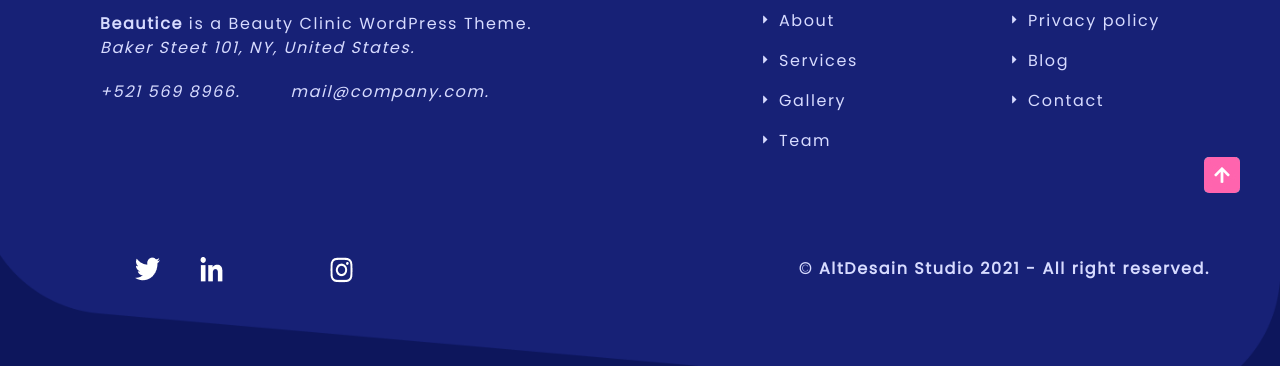
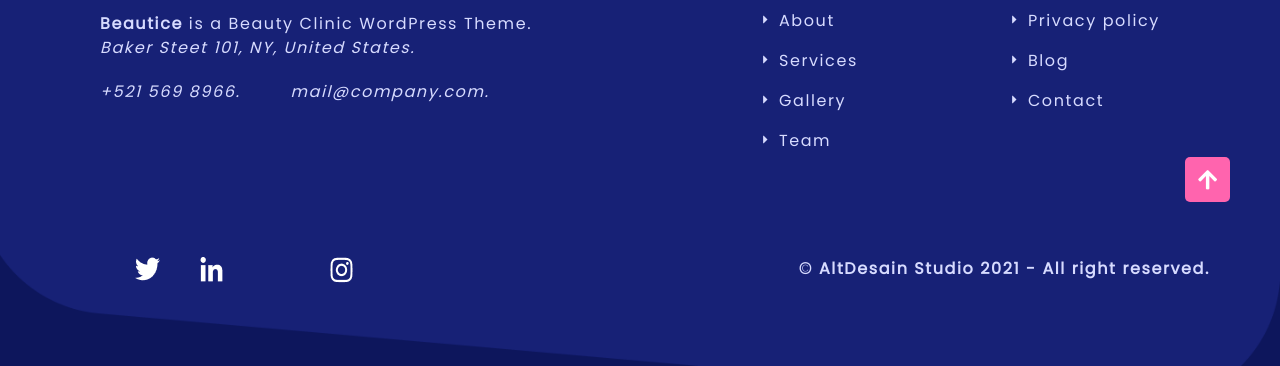
Before and after one commit to dunglh1/beauty-clinic, a plain HTML site: page index.html in a window 1280 px wide. Shown: the part 3748-4114 px from the top of the page. Drawn offline with Linux system fonts and the light colour scheme; files whose address does not match are found by name.

Commit message:
initial commit

```diff
--- a/index.html
+++ b/index.html
@@ -2,6 +2,10 @@
 <html lang="en">
   <head>
     <meta name="viewport" content="width=device-width, initial-scale=1.0" />
+    <link
+      rel="stylesheet"
+      href="https://use.fontawesome.com/releases/v5.4.1/css/all.css"
+    />
     <link
       href="https://fonts.googleapis.com/css2?family=Poppins&display=swap"
       rel="stylesheet"
@@ -343,7 +347,9 @@
           </div>
         </div>
         <div class="back-to-top">
-          <button class="back-to-top"></button>
+          <section></section>
+
+          <a class="gotopbtn" href="#"> <i class="fas fa-arrow-up"></i> </a>
         </div>
         <div class="end">
           <div class="social-media">
--- a/style.css
+++ b/style.css
@@ -1,3 +1,6 @@
+html {
+  scroll-behavior: smooth;
+}
 * {
   box-sizing: border-box;
   padding: 0;
@@ -621,7 +624,7 @@ input:checked ~ nav .navbar-toggler .bar:nth-child(3) {
   color: #ffffff;
 }
 .back-to-top {
-  background-image: url(./image/ToTopButton.jpg);
+  /* background-image: url(./image/ToTopButton.jpg);
   border-style: none;
   width: 36px;
   height: 36px;
@@ -632,6 +635,26 @@ input:checked ~ nav .navbar-toggler .bar:nth-child(3) {
   float: right;
   margin-right: 40px;
   margin-bottom: 40px;
+   */
+  .gotopbtn {
+    display: flex;
+    margin: 0 auto;
+    justify-content: center;
+    align-items: center;
+    float: right;
+    width: 45px;
+    height: 45px;
+    background: #ff64ae;
+    bottom: 150px;
+    right: 50px;
+    border-radius: 5px;
+    text-decoration: none;
+    text-align: center;
+    line-height: 50px;
+    color: white;
+    font-size: 22px;
+    margin-right: 50px;
+  }
 }
 .facebook-f {
   width: 25px;
```
